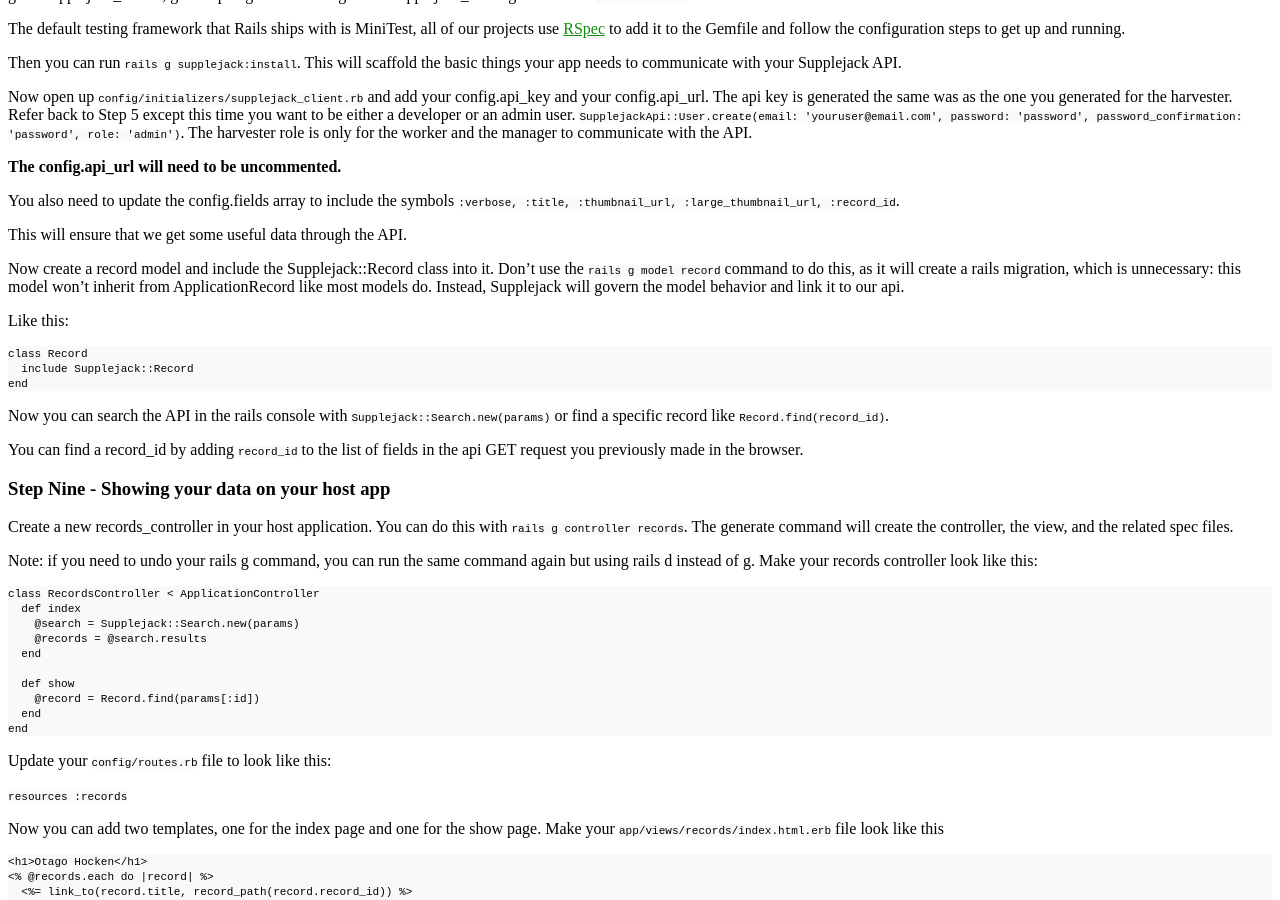
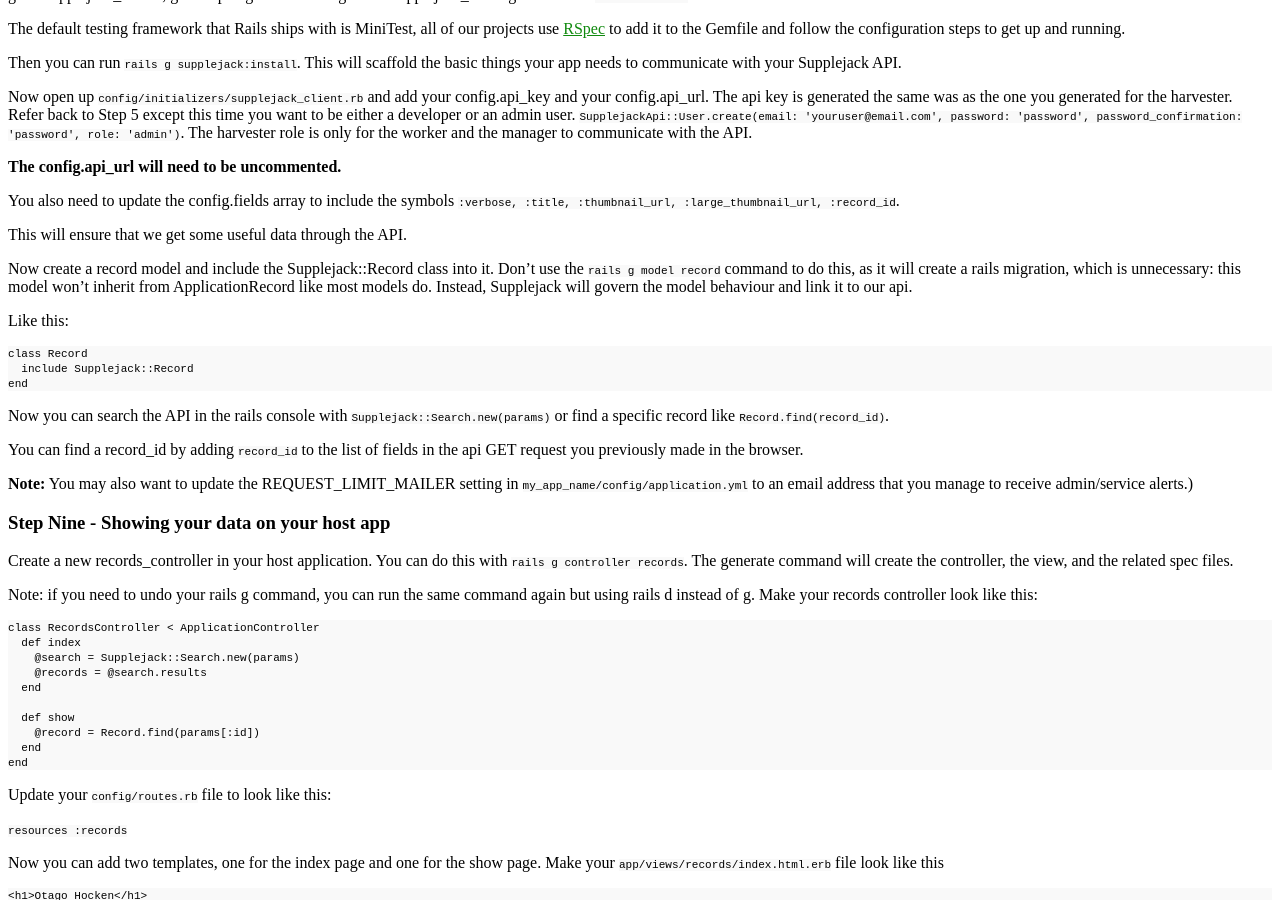
Before and after one commit to DigitalNZ/supplejack, a Jekyll site: the page built from _posts/2017-12-04-installation-walk-through-by-example.md, in a window 1280 px wide and 900 px high, scrolled down 7597 px. Built offline with Jekyll 4.4.1, drawn with Linux system fonts in a browser that asks for light colours; Markdown is read by kramdown in place of the engine named in the settings; a style sheet for code colours, icons or effects is not loaded.

Commit message:
update script and standard docs to include info about REQUEST_LIMIT_MAILER (#17)

```diff
--- a/_posts/2017-12-04-installation-walk-through-by-example.md
+++ b/_posts/2017-12-04-installation-walk-through-by-example.md
@@ -412,7 +412,7 @@
 
 This will ensure that we get some useful data through the API.
 
-Now create a record model and include the Supplejack::Record class into it.  Don't use the `rails g model record` command to do this, as it will create a rails migration, which is unnecessary: this model won't inherit from ApplicationRecord like most models do.  Instead, Supplejack will govern the model behavior and link it to our api.
+Now create a record model and include the Supplejack::Record class into it.  Don't use the `rails g model record` command to do this, as it will create a rails migration, which is unnecessary: this model won't inherit from ApplicationRecord like most models do.  Instead, Supplejack will govern the model behaviour and link it to our api.
 
 Like this:
 
@@ -425,6 +425,8 @@
 Now you can search the API in the rails console with `Supplejack::Search.new(params)` or find a specific record like `Record.find(record_id)`.
 
 You can find a record_id by adding `record_id` to the list of fields in the api GET request you previously made in the browser.
+
+**Note:** You may also want to update the REQUEST_LIMIT_MAILER setting in `my_app_name/config/application.yml` to an email address that you manage to receive admin/service alerts.)
 
 ### Step Nine - Showing your data on your host app
 
```
Also changed, not shown: _posts/2014-05-01-development-setup.md (+2 -0 lines).
